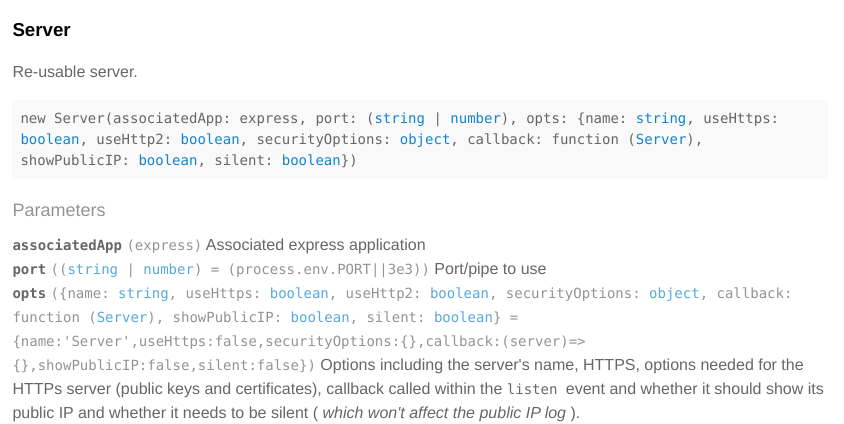
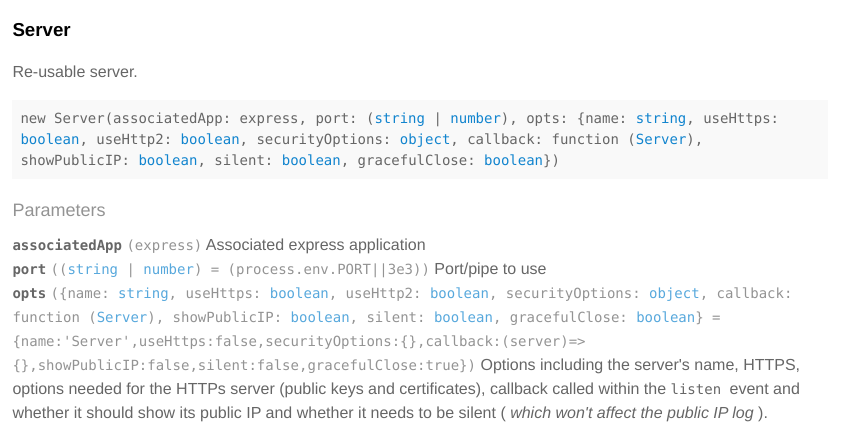
Before and after one commit to Berkmann18/ServerBuilder, a website: page doc/index.html in a window 1280 px wide. Shown: the top 424 px of the page, 436-1280 px from the left. Drawn offline with Linux system fonts and the light colour scheme.

Commit message:
Docs: Update [skip ci]

```diff
--- a/doc/index.html
+++ b/doc/index.html
@@ -193,7 +193,7 @@
 
 
 
-    <div class='pre p1 fill-light mt0'>new Server(associatedApp: express, port: (<a href="https://developer.mozilla.org/docs/Web/JavaScript/Reference/Global_Objects/String">string</a> | <a href="https://developer.mozilla.org/docs/Web/JavaScript/Reference/Global_Objects/Number">number</a>), opts: {name: <a href="https://developer.mozilla.org/docs/Web/JavaScript/Reference/Global_Objects/String">string</a>, useHttps: <a href="https://developer.mozilla.org/docs/Web/JavaScript/Reference/Global_Objects/Boolean">boolean</a>, useHttp2: <a href="https://developer.mozilla.org/docs/Web/JavaScript/Reference/Global_Objects/Boolean">boolean</a>, securityOptions: <a href="https://developer.mozilla.org/docs/Web/JavaScript/Reference/Global_Objects/Object">object</a>, callback: function (<a href="#server">Server</a>), showPublicIP: <a href="https://developer.mozilla.org/docs/Web/JavaScript/Reference/Global_Objects/Boolean">boolean</a>, silent: <a href="https://developer.mozilla.org/docs/Web/JavaScript/Reference/Global_Objects/Boolean">boolean</a>})</div>
+    <div class='pre p1 fill-light mt0'>new Server(associatedApp: express, port: (<a href="https://developer.mozilla.org/docs/Web/JavaScript/Reference/Global_Objects/String">string</a> | <a href="https://developer.mozilla.org/docs/Web/JavaScript/Reference/Global_Objects/Number">number</a>), opts: {name: <a href="https://developer.mozilla.org/docs/Web/JavaScript/Reference/Global_Objects/String">string</a>, useHttps: <a href="https://developer.mozilla.org/docs/Web/JavaScript/Reference/Global_Objects/Boolean">boolean</a>, useHttp2: <a href="https://developer.mozilla.org/docs/Web/JavaScript/Reference/Global_Objects/Boolean">boolean</a>, securityOptions: <a href="https://developer.mozilla.org/docs/Web/JavaScript/Reference/Global_Objects/Object">object</a>, callback: function (<a href="#server">Server</a>), showPublicIP: <a href="https://developer.mozilla.org/docs/Web/JavaScript/Reference/Global_Objects/Boolean">boolean</a>, silent: <a href="https://developer.mozilla.org/docs/Web/JavaScript/Reference/Global_Objects/Boolean">boolean</a>, gracefulClose: <a href="https://developer.mozilla.org/docs/Web/JavaScript/Reference/Global_Objects/Boolean">boolean</a>})</div>
 
 
 
@@ -230,8 +230,8 @@
 
         <div class='space-bottom0'>
           <div>
-            <span class='code bold'>opts</span> <code class='quiet'>({name: <a href="https://developer.mozilla.org/docs/Web/JavaScript/Reference/Global_Objects/String">string</a>, useHttps: <a href="https://developer.mozilla.org/docs/Web/JavaScript/Reference/Global_Objects/Boolean">boolean</a>, useHttp2: <a href="https://developer.mozilla.org/docs/Web/JavaScript/Reference/Global_Objects/Boolean">boolean</a>, securityOptions: <a href="https://developer.mozilla.org/docs/Web/JavaScript/Reference/Global_Objects/Object">object</a>, callback: function (<a href="#server">Server</a>), showPublicIP: <a href="https://developer.mozilla.org/docs/Web/JavaScript/Reference/Global_Objects/Boolean">boolean</a>, silent: <a href="https://developer.mozilla.org/docs/Web/JavaScript/Reference/Global_Objects/Boolean">boolean</a>}
-            = <code>{name:&#39;Server&#39;,useHttps:false,securityOptions:{},callback:(server)=&gt;{},showPublicIP:false,silent:false}</code>)</code>
+            <span class='code bold'>opts</span> <code class='quiet'>({name: <a href="https://developer.mozilla.org/docs/Web/JavaScript/Reference/Global_Objects/String">string</a>, useHttps: <a href="https://developer.mozilla.org/docs/Web/JavaScript/Reference/Global_Objects/Boolean">boolean</a>, useHttp2: <a href="https://developer.mozilla.org/docs/Web/JavaScript/Reference/Global_Objects/Boolean">boolean</a>, securityOptions: <a href="https://developer.mozilla.org/docs/Web/JavaScript/Reference/Global_Objects/Object">object</a>, callback: function (<a href="#server">Server</a>), showPublicIP: <a href="https://developer.mozilla.org/docs/Web/JavaScript/Reference/Global_Objects/Boolean">boolean</a>, silent: <a href="https://developer.mozilla.org/docs/Web/JavaScript/Reference/Global_Objects/Boolean">boolean</a>, gracefulClose: <a href="https://developer.mozilla.org/docs/Web/JavaScript/Reference/Global_Objects/Boolean">boolean</a>}
+            = <code>{name:&#39;Server&#39;,useHttps:false,securityOptions:{},callback:(server)=&gt;{},showPublicIP:false,silent:false,gracefulClose:true}</code>)</code>
 	    Options including the server's name, HTTPS, options needed for the HTTPs server (public keys and certificates), callback called within the
 <code>
 listen
```
